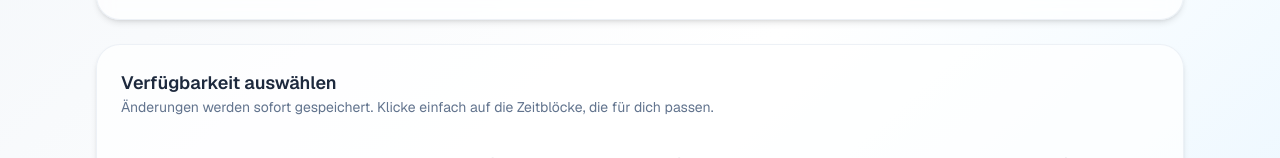
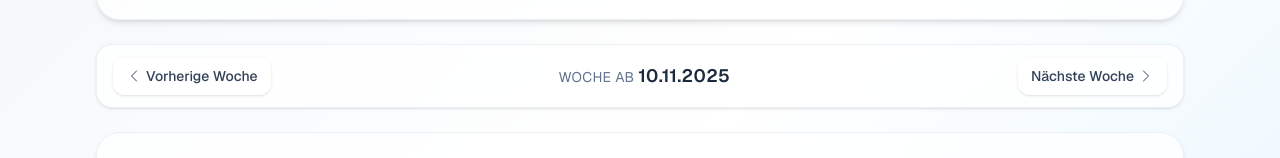
Before and after one commit to wtcologne/deputat, a Next.js app: page /me in a window 1280 px wide. Shown: the part 414-572 px from the top of the page. Built offline with nearby package versions, Linux system fonts and the light colour scheme; no server answers; the database is empty.

Commit message:
Add week selector to enable navigation between different weeks

```diff
--- a/src/app/me/page.tsx
+++ b/src/app/me/page.tsx
@@ -3,6 +3,7 @@
 import { ChangeEvent, FormEvent, useEffect, useMemo, useRef, useState } from 'react';
 
 import { AvailabilityGrid } from '@/components/AvailabilityGrid';
+import { WeekSelector } from '@/components/WeekSelector';
 import { useUsersStore } from '@/store/users';
 import { getWeekStartISO } from '@/utils/dates';
 
@@ -12,7 +13,8 @@ export default function MyAvailabilityPage() {
   const isLoading = useUsersStore((state) => state.isLoading);
   const error = useUsersStore((state) => state.error);
   // Memoize to avoid hydration mismatch - calculate once per mount
-  const weekStartISO = useMemo(() => getWeekStartISO(), []);
+  const initialWeekStartISO = useMemo(() => getWeekStartISO(), []);
+  const [weekStartISO, setWeekStartISO] = useState(initialWeekStartISO);
   const defaultUserId = users[0]?.id ?? null;
   const [selectedUserId, setSelectedUserId] = useState<string | null>(defaultUserId);
   const [newUserName, setNewUserName] = useState<string>('');
@@ -123,6 +125,8 @@ export default function MyAvailabilityPage() {
         </div>
       </section>
 
+      <WeekSelector weekStartISO={weekStartISO} onChange={setWeekStartISO} />
+
       <AvailabilityGrid
         weekStartISO={weekStartISO}
         currentUserId={selectedUser ? selectedUser.id : null}
--- a/src/app/plan/page.tsx
+++ b/src/app/plan/page.tsx
@@ -1,13 +1,15 @@
 "use client";
 
-import { useMemo } from 'react';
+import { useState, useMemo } from 'react';
 
 import { PlanGrid } from '@/components/PlanGrid';
+import { WeekSelector } from '@/components/WeekSelector';
 import { getWeekStartISO } from '@/utils/dates';
 
 export default function PlanPage() {
   // Memoize to avoid hydration mismatch - calculate once per mount
-  const weekStartISO = useMemo(() => getWeekStartISO(), []);
+  const initialWeekStartISO = useMemo(() => getWeekStartISO(), []);
+  const [weekStartISO, setWeekStartISO] = useState(initialWeekStartISO);
 
   return (
     <div className="flex flex-col gap-6">
@@ -19,6 +21,8 @@ export default function PlanPage() {
         </p>
       </section>
 
+      <WeekSelector weekStartISO={weekStartISO} onChange={setWeekStartISO} />
+
       <PlanGrid weekStartISO={weekStartISO} />
     </div>
   );
```
